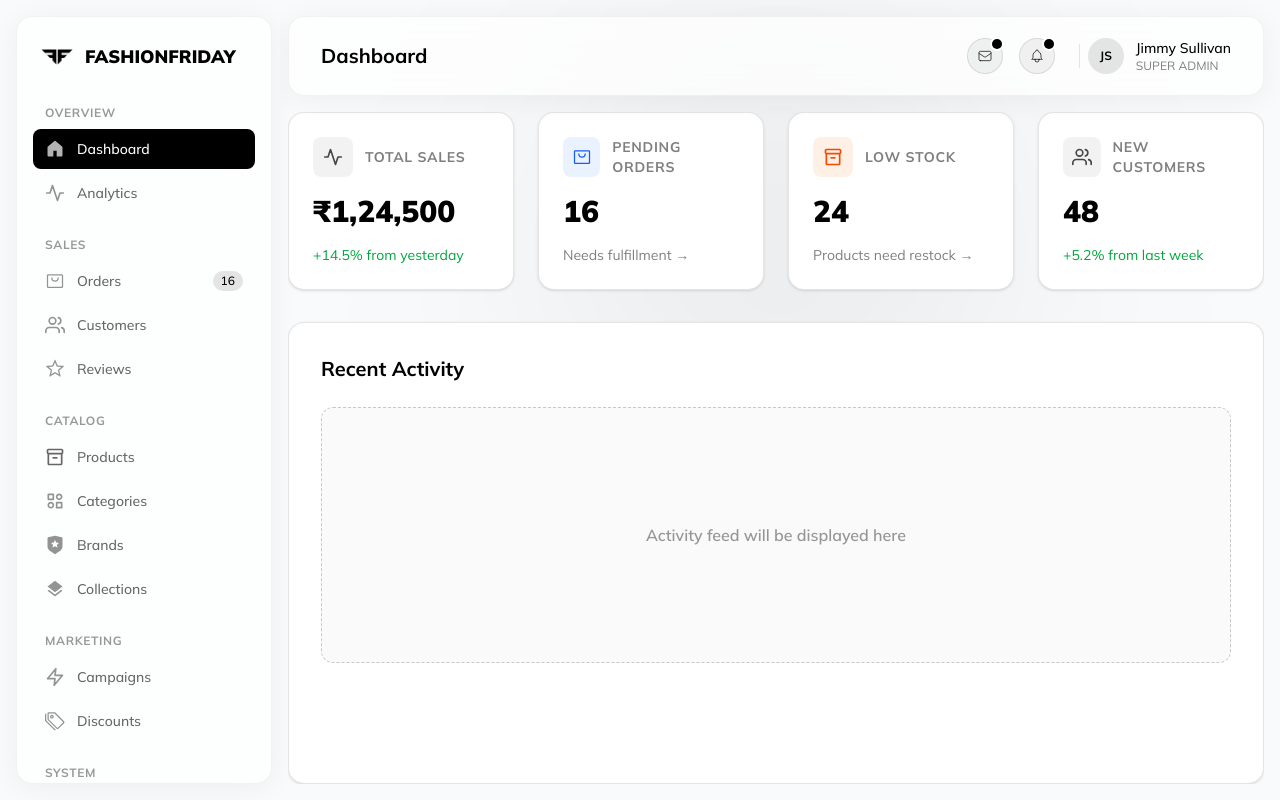
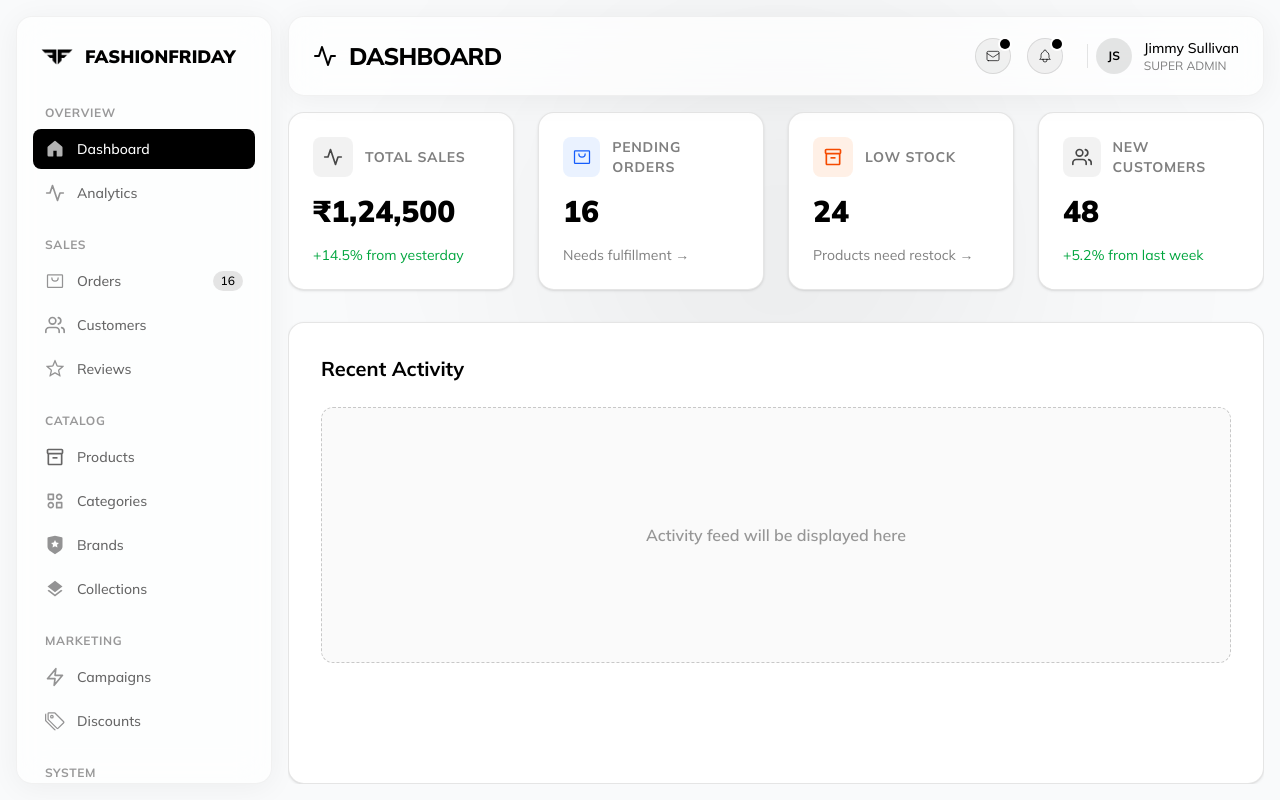
Before and after one commit to FashionFriday-tech/platform, a Next.js app in the folder apps/admin/: page / in a window 1280 px wide. Built offline with nearby package versions, Linux system fonts and the light colour scheme.

Commit message:
feat(admin): add dynamic page icons to header and update title styling

```diff
--- a/apps/admin/src/components/layout/Header.tsx
+++ b/apps/admin/src/components/layout/Header.tsx
@@ -4,17 +4,23 @@ import { usePathname, useRouter } from 'next/navigation';
 import { useAuth, Role } from '@/contexts/AuthContext';
 import Link from 'next/link';
 import { useState, useRef, useEffect } from 'react';
+import {
+  ActivityIcon,
+  ShoppingBagIcon,
+  PackageIcon,
+  UsersIcon,
+} from '@ff/ui';
 
 export function Header() {
   const pathname = usePathname();
   const router = useRouter();
 
   const getPageInfo = () => {
-    if (pathname === '/') return { title: 'Dashboard', showBack: false };
-    if (pathname.startsWith('/orders/')) return { title: 'Order Details', showBack: true };
-    if (pathname === '/orders') return { title: 'All Orders', showBack: false };
-    if (pathname === '/products') return { title: 'Products', showBack: false };
-    if (pathname === '/customers') return { title: 'Customers', showBack: false };
+    if (pathname === '/') return { title: 'Dashboard', showBack: false, icon: ActivityIcon };
+    if (pathname.startsWith('/orders/')) return { title: 'Order Details', showBack: true, icon: ShoppingBagIcon };
+    if (pathname === '/orders') return { title: 'Orders Management', showBack: false, icon: ShoppingBagIcon };
+    if (pathname === '/products') return { title: 'Products', showBack: false, icon: PackageIcon };
+    if (pathname === '/customers') return { title: 'Customers', showBack: false, icon: UsersIcon };
 
     // Fallback logic
     const segments = pathname.split('/').filter(Boolean);
@@ -22,10 +28,10 @@ export function Header() {
       ? segments[0].charAt(0).toUpperCase() + segments[0].slice(1)
       : 'Dashboard';
 
-    return { title, showBack: segments.length > 1 };
+    return { title, showBack: segments.length > 1, icon: ActivityIcon };
   };
 
-  const { title, showBack } = getPageInfo();
+  const { title, showBack, icon: Icon } = getPageInfo();
   const { user, setRole } = useAuth();
   const [isDropdownOpen, setIsDropdownOpen] = useState(false);
   const dropdownRef = useRef<HTMLDivElement>(null);
@@ -41,7 +47,7 @@ export function Header() {
   }, []);
 
   return (
-    <header className="glass-panel sticky top-4 z-30 mt-4 mr-4 mb-4 ml-2 flex h-20 flex-shrink-0 items-center justify-between rounded-2xl px-8">
+    <header className="glass-panel sticky top-4 z-30 mt-4 mr-4 mb-4 ml-2 flex h-20 flex-shrink-0 items-center justify-between rounded-2xl px-6">
       <div className="flex flex-1 items-center">
         <button className="mr-4 text-black/70 hover:text-black md:hidden dark:text-white/70 dark:hover:text-white">
           <svg className="h-6 w-6" fill="none" stroke="currentColor" viewBox="0 0 24 24">
@@ -65,7 +71,10 @@ export function Header() {
               </svg>
             </button>
           )}
-          <h1 className="text-xl font-bold text-black dark:text-white">{title}</h1>
+          <div className="flex items-center gap-3">
+            <Icon className="h-6 w-6 text-black dark:text-white" />
+            <h1 className="text-2xl font-[800] uppercase text-black tracking-[-0.05rem] dark:text-white">{title}</h1>
+          </div>
         </div>
       </div>
 
```
